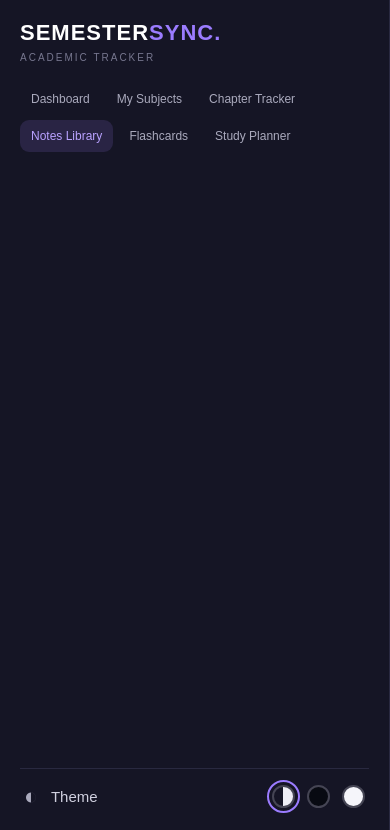
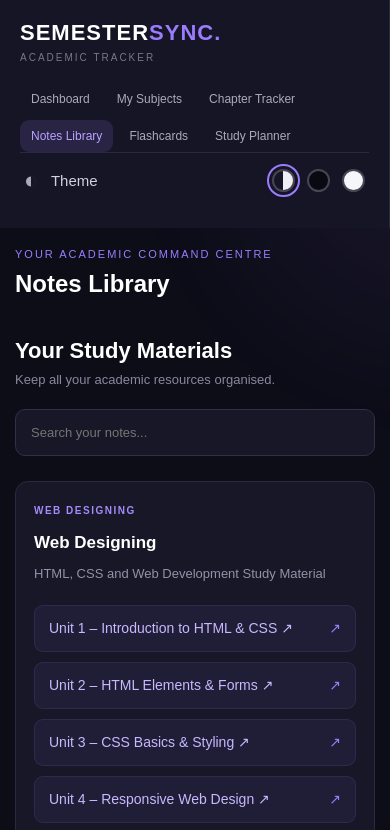
Before and after one commit to Dipanshu5419/SemesterSync, a plain HTML site: page notes.html in a window 390 px wide. Shown: the top 830 px of the page. Drawn offline with Linux system fonts and the light colour scheme.

Commit message:
fixed mobile responsive issue

```diff
--- a/style.css
+++ b/style.css
@@ -1537,3 +1537,73 @@ body[data-theme="light"] input::placeholder {
     color: white;
     transform: translateY(-2px);
 }
+
+
+/* ===== FINAL MOBILE LAYOUT FIX ===== */
+
+@media (max-width: 768px) {
+
+    body {
+        display: block;
+    }
+
+    .sidebar {
+        position: relative !important;
+        top: auto;
+        left: auto;
+        width: 100%;
+        height: auto;
+        min-height: 0;
+        overflow: visible;
+        padding: 20px;
+    }
+
+    .sidebar nav {
+        margin-top: 20px;
+        flex: none;
+    }
+
+    .main-content {
+        margin-left: 0;
+        width: 100%;
+        padding: 25px 20px;
+    }
+
+    .stats-container {
+        grid-template-columns: repeat(2, 1fr);
+    }
+
+    .subjects-grid,
+    .notes-grid,
+    .flashcards-grid,
+    .planner-grid {
+        grid-template-columns: 1fr;
+    }
+
+    .overall-card .progress-ring {
+        width: 110px !important;
+        height: 110px !important;
+    }
+}
+
+@media (max-width: 480px) {
+
+    .stats-container {
+        grid-template-columns: 1fr;
+    }
+
+    .main-content {
+        padding: 20px 15px;
+    }
+
+    .intro {
+        padding: 22px;
+    }
+
+    .tracker-subject,
+    .planner-card,
+    .note-card,
+    .flashcard {
+        padding: 18px;
+    }
+}
```
